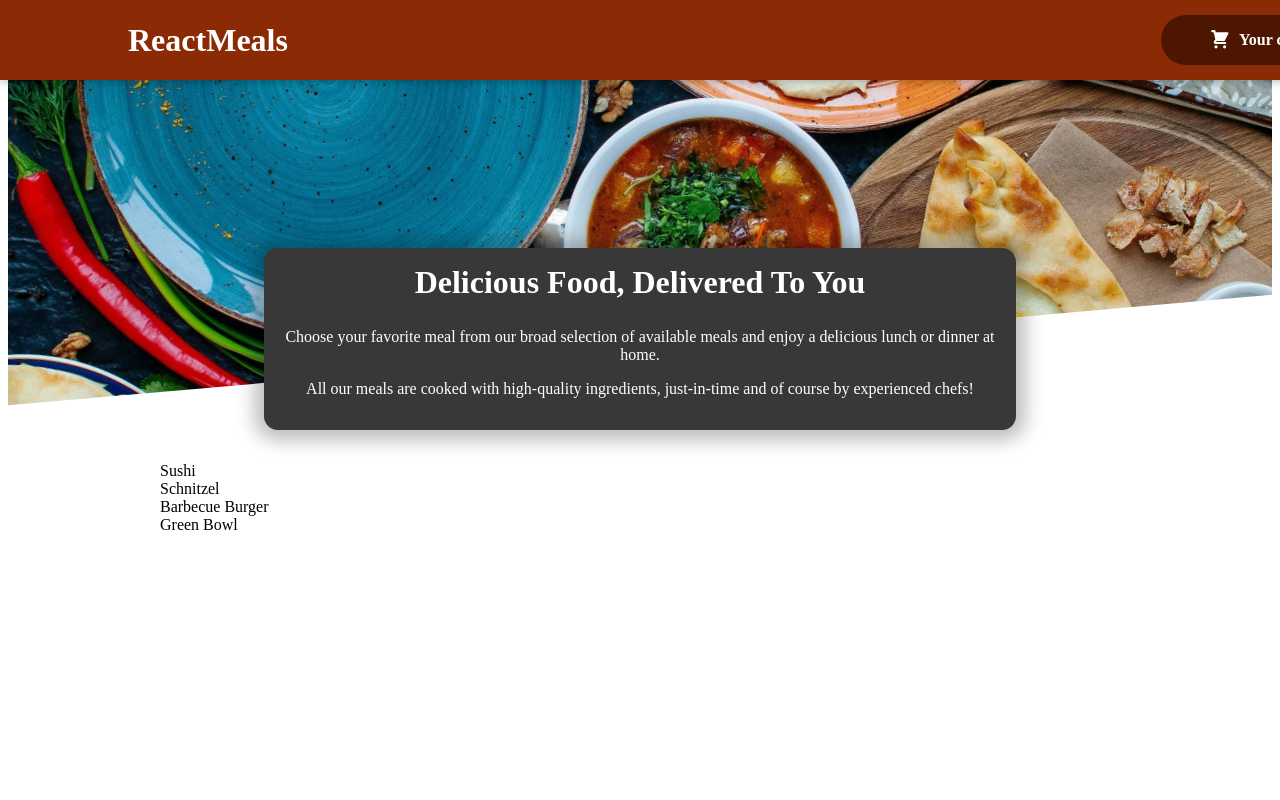
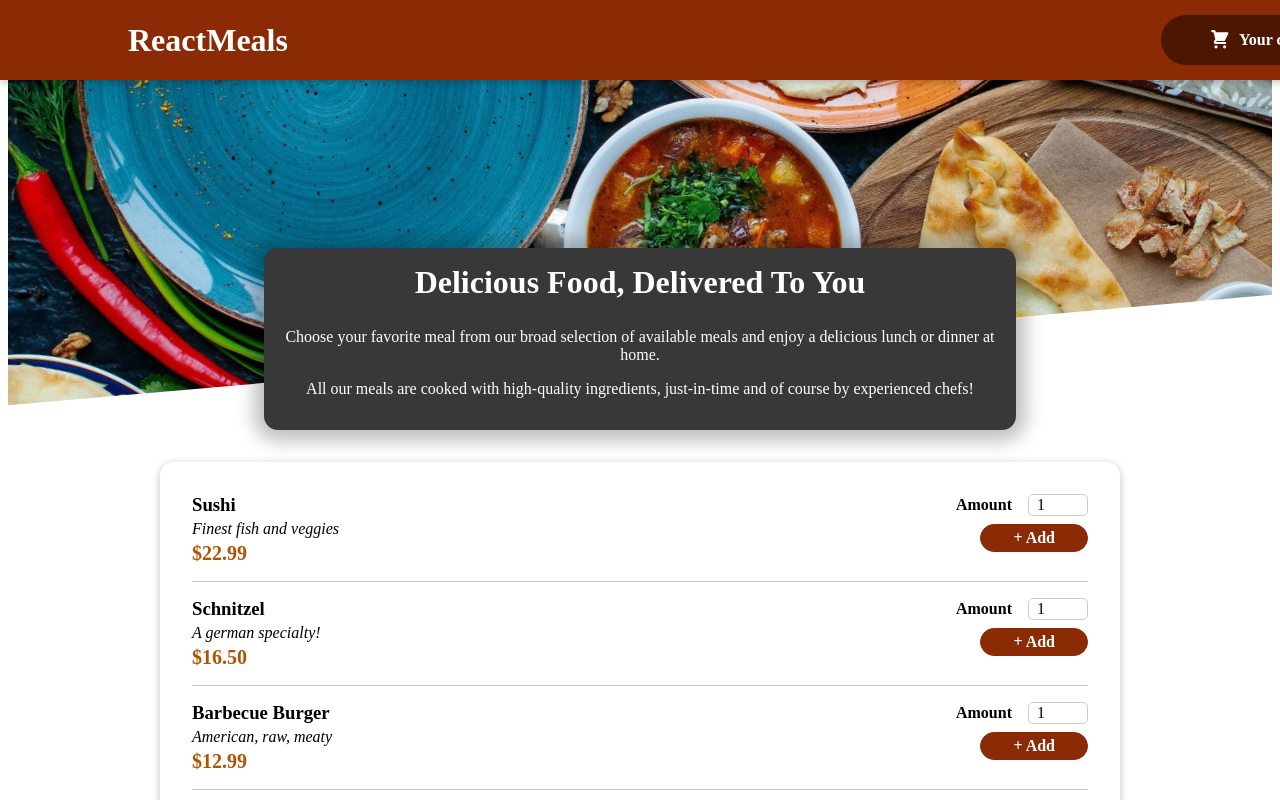
Before and after one commit to mildata/food-order-app, a React (Create React App) app: page / in a window 1280 px wide. Shown: the top 800 px of the page. Built offline with nearby package versions, Linux system fonts and the light colour scheme.

Commit message:
added meal item components

```diff
--- a/src/components/Meals/AvailableMeals.js
+++ b/src/components/Meals/AvailableMeals.js
@@ -1,42 +1,51 @@
-import React from 'react';
-import styles from './AvailableMeals.module.css';
+import React from "react";
+import styles from "./AvailableMeals.module.css";
+import Card from "../UI/Card";
+import MealItem from "./MealItem/MealItem";
 
 const DUMMY_MEALS = [
   {
-      id: 'm1',
-      name: 'Sushi',
-      description: 'Finest fish and veggies',
+    id: "m1",
+    name: "Sushi",
+    description: "Finest fish and veggies",
     price: 22.99,
   },
   {
-      id: 'm2',
-      name: 'Schnitzel',
-      description: 'A german specialty!',
+    id: "m2",
+    name: "Schnitzel",
+    description: "A german specialty!",
     price: 16.5,
   },
   {
-      id: 'm3',
-      name: 'Barbecue Burger',
-      description: 'American, raw, meaty',
+    id: "m3",
+    name: "Barbecue Burger",
+    description: "American, raw, meaty",
     price: 12.99,
   },
   {
-      id: 'm4',
-      name: 'Green Bowl',
-      description: 'Healthy...and green...',
+    id: "m4",
+    name: "Green Bowl",
+    description: "Healthy...and green...",
     price: 18.99,
   },
 ];
+const AvailableMeals = () => {
+  const mealsList = DUMMY_MEALS.map((meal) => (
+    <MealItem
+      key={meal.id}
+      name={meal.name}
+      description={meal.description}
+      price={meal.price}
+    />
+  ));
 
-const AvailableMeals = () => {
-    const mealsList = DUMMY_MEALS.map(meal =><li>{meal.name}</li>)
   return (
     <section className={styles.meals}>
       <ul>
-                {mealsList}
+        <Card>{mealsList}</Card>
       </ul>
     </section>
   );
-}
+};
 
 export default AvailableMeals;
--- /dev/null
+++ b/src/components/Meals/MealItem/MealItem.js
@@ -0,0 +1,22 @@
+import React from "react";
+import styles from './MealItem.module.css';
+import MealItemForm from "./MealItemForm";
+
+
+const MealItem = (props) => {
+  const price = `$${props.price.toFixed(2)}`;
+  return (
+    <li className={styles.meal}>
+      <div>
+        <h3>{props.name}</h3>
+        <div className={styles.description}>{props.description}</div>
+        <div className={styles.price}>{price}</div>
+      </div>
+      <div>
+        <MealItemForm />
+      </div>
+    </li>
+  );
+};
+
+export default MealItem;
--- /dev/null
+++ b/src/components/Meals/MealItem/MealItem.module.css
@@ -0,0 +1,22 @@
+.meal {
+    display: flex;
+    justify-content: space-between;
+    margin: 1rem;
+    padding-bottom: 1rem;
+    border-bottom: 1px solid #ccc;
+  }
+
+  .meal h3 {
+    margin: 0 0 0.25rem 0;
+  }
+
+  .description {
+    font-style: italic;
+  }
+
+  .price {
+    margin-top: 0.25rem;
+    font-weight: bold;
+    color: #ad5502;
+    font-size: 1.25rem;
+  }
--- /dev/null
+++ b/src/components/Meals/MealItem/MealItemForm.js
@@ -0,0 +1,24 @@
+import React from "react";
+import Input from "../../UI/Input";
+import styles from "./MealItemForm.module.css";
+
+const MealItemForm = () => {
+  return (
+    <form className={styles.form}>
+      <Input
+        label="Amount"
+        input={{
+          id: "amount",
+          type: "number",
+          min: "1",
+          max: "5",
+          step: "1",
+          defaultValue: "1",
+        }}
+      />
+      <button>+ Add</button>
+    </form>
+  );
+};
+
+export default MealItemForm;
--- /dev/null
+++ b/src/components/Meals/MealItem/MealItemForm.module.css
@@ -0,0 +1,20 @@
+.form {
+    text-align: right;
+  }
+
+  .form button {
+    font: inherit;
+    cursor: pointer;
+    background-color: #8a2b06;
+    border: 1px solid #8a2b06;
+    color: white;
+    padding: 0.25rem 2rem;
+    border-radius: 20px;
+    font-weight: bold;
+  }
+
+  .form button:hover,
+  .form button:active {
+    background-color: #641e03;
+    border-color: #641e03;
+  }
--- /dev/null
+++ b/src/components/UI/Card.js
@@ -0,0 +1,8 @@
+import React from 'react';
+import styles from './Card.module.css';
+
+const Card = props => {
+    return  <div className={styles.card}> {props.children}</div>
+}
+
+export default Card;
--- /dev/null
+++ b/src/components/UI/Card.module.css
@@ -0,0 +1,6 @@
+.card {
+    padding: 1rem;
+    box-shadow: 0 2px 8px rgba(0, 0, 0, 0.25);
+    border-radius: 14px;
+    background-color: white;
+  }
--- /dev/null
+++ b/src/components/UI/Input.js
@@ -0,0 +1,13 @@
+import React from "react";
+import styles from "./Input.module.css";
+
+const Input = (props) => {
+  return (
+    <div className={styles.input}>
+      <label htmlFor={props.input.id}>{props.label}</label>
+      <input {...props.input}/>
+    </div>
+  );
+};
+
+export default Input;
--- /dev/null
+++ b/src/components/UI/Input.module.css
@@ -0,0 +1,18 @@
+.input {
+    display: flex;
+    align-items: center;
+    margin-bottom: 0.5rem;
+  }
+
+  .input label {
+    font-weight: bold;
+    margin-right: 1rem;
+  }
+
+  .input input {
+    width: 3rem;
+    border-radius: 5px;
+    border: 1px solid #ccc;
+    font: inherit;
+    padding-left: 0.5rem;
+  }
```
Lines whose indentation alone changed are shown as unchanged.
